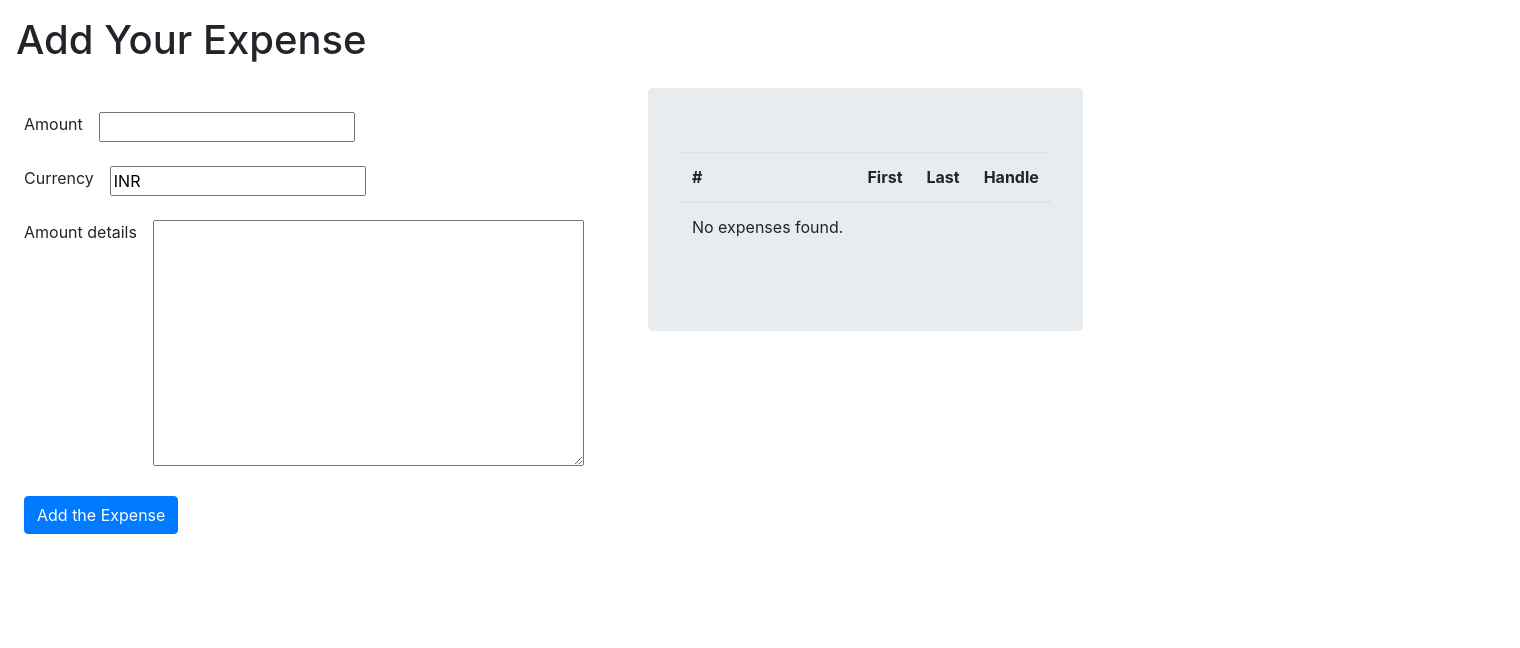
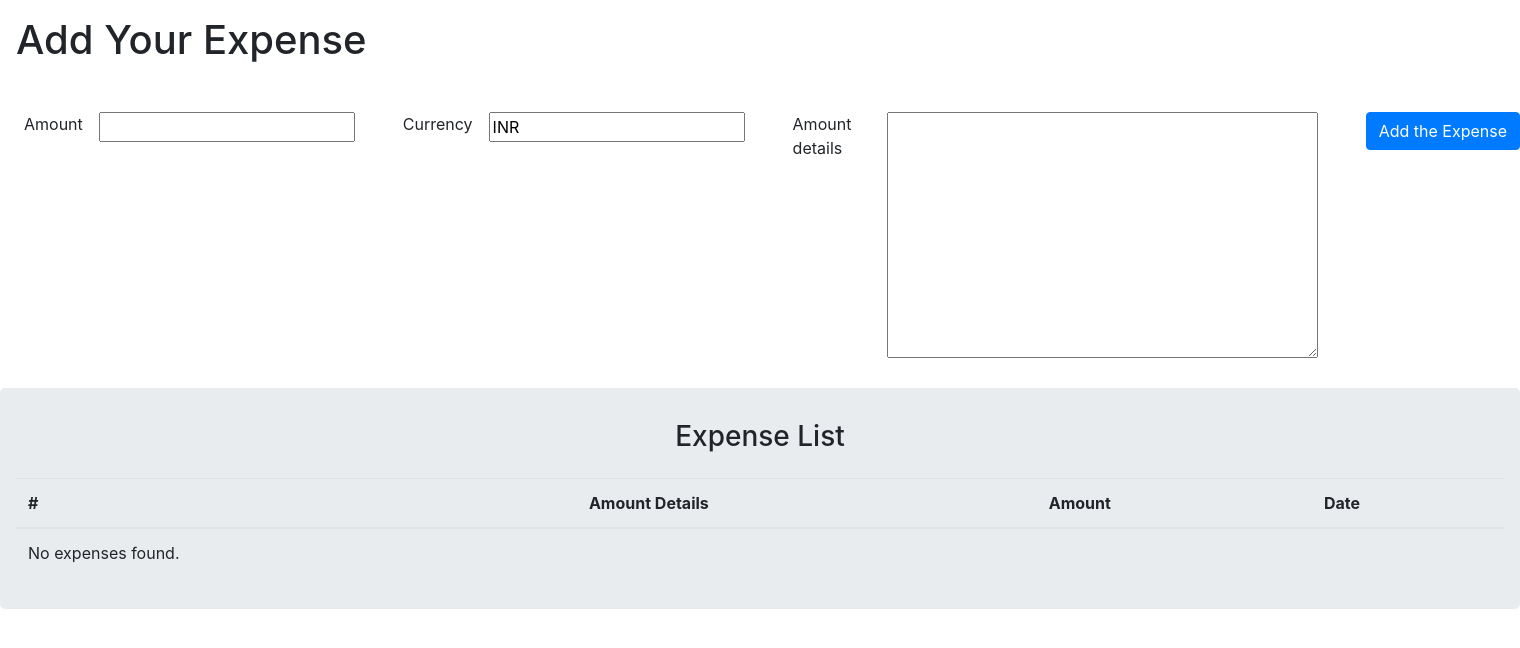
Before and after one commit to Devanshvora03/sales, a Django app: page /expense/ in a window 1520 px wide. Shown: the part 56-704 px from the top of the page. Run offline with Django 3.2, Linux system fonts and the light colour scheme; the visitor is signed in with stand-in values (Sample User, id 1); some libraries are stand-ins or nearby versions.

Commit message:
expese.html update

```diff
--- a/templates/users/expense.html
+++ b/templates/users/expense.html
@@ -6,7 +6,7 @@
 </h1>
 <div class= "d-flex flex-row">
     <form  method="post">
-        <div class="">
+        <div class="d-flex">
         {% csrf_token %}
         {% for field in form %}
         <div class = "d-flex m-4 ">
@@ -23,26 +23,31 @@
     </div>
     </form>
     </div>
-        <div class="d-flex ">
-            <ul>
-                <div class="jumbotron">
+</div>
+        <div class="m-auto w-100 " >
+            <div class="">
+
+                <div class="jumbotron p-3 ">
+                    <h3 class="text-center p-3">Expense List</h3>
                 <table class="table">
                 <thead>
                 <tr>
                   <th scope="col">#</th>
-                  <th scope="col">First</th>
-                  <th scope="col">Last</th>
-                  <th scope="col">Handle</th>
+                  <th scope="col">Amount Details</th>
+                  <th scope="col">Amount</th>
+                  <th scope="col">Date</th>
                 </tr>
                 </thead>
                 <tbody>
                     {% for expense in expenses %}
                     <tr>
                     <th scope="row">{{ forloop.counter }}</th>
-                    <td>{{ expense.amount_details }}</td>
+                    <td class="">{{ expense.amount_details }}</td>
                     <td>{{ expense.amount }}</td>
-                    <td>{{ expense.date }}</td>
-                    <td><button type ="submit" class="btn btn-primary ">
+                    <td>{{expense.date}}</td>
+                    <td></td>
+
+                    <td><button type ="submit" class="btn btn-danger btn-sm ">
                         x
                     </button></td>
                     </tr>
@@ -54,8 +59,8 @@
                 </tbody>
                 </table>
                   </div>
-            </ul>
         </div>
+    </div>
     </div>
 </div>
 {% endblock %}
--- a/users/forms.py
+++ b/users/forms.py
@@ -1,7 +1,6 @@
 from django import forms
 from django.contrib.auth.models import User
 from django.contrib.auth.forms import UserCreationForm, AuthenticationForm
-
 from .models import *
 
 
--- a/users/models.py
+++ b/users/models.py
@@ -18,8 +18,8 @@
     user_id = models.ForeignKey(User, on_delete=models.CASCADE)
     amount = models.CharField(max_length=10)
     currency = models.CharField(max_length=10, default="INR")
-    amount_details = models.TextField(blank=True, null=True)
-    date = models.DateField(auto_now_add=True, blank=True, null=True)
+    amount_details = models.TextField(blank=True, null=True,)
+    date = models.DateField(auto_now_add=True, blank=True, null=True,)
 
     def __str__(self):
         return self.user_id.username + " " + str(self.date)
```
